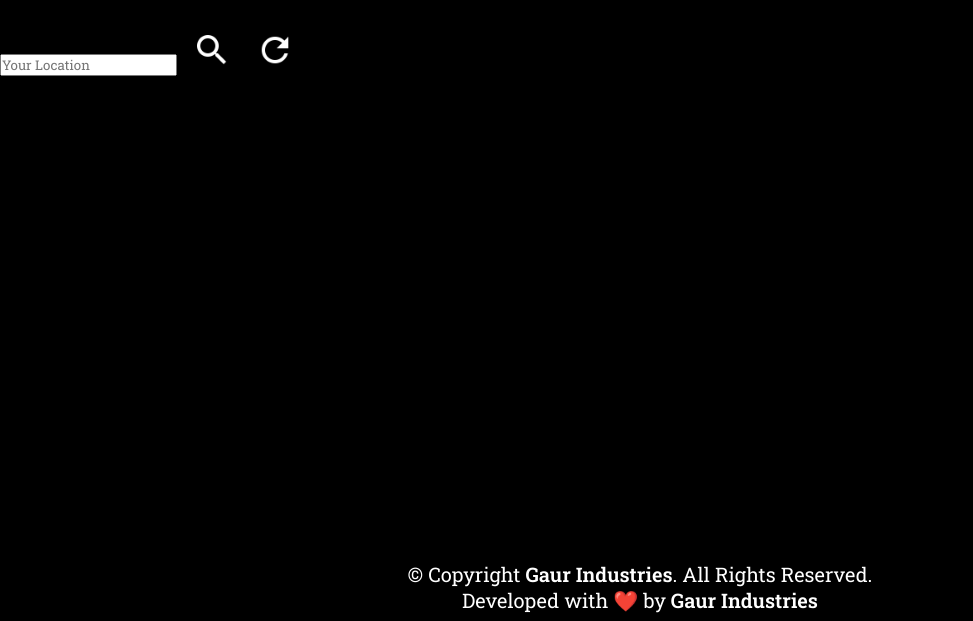
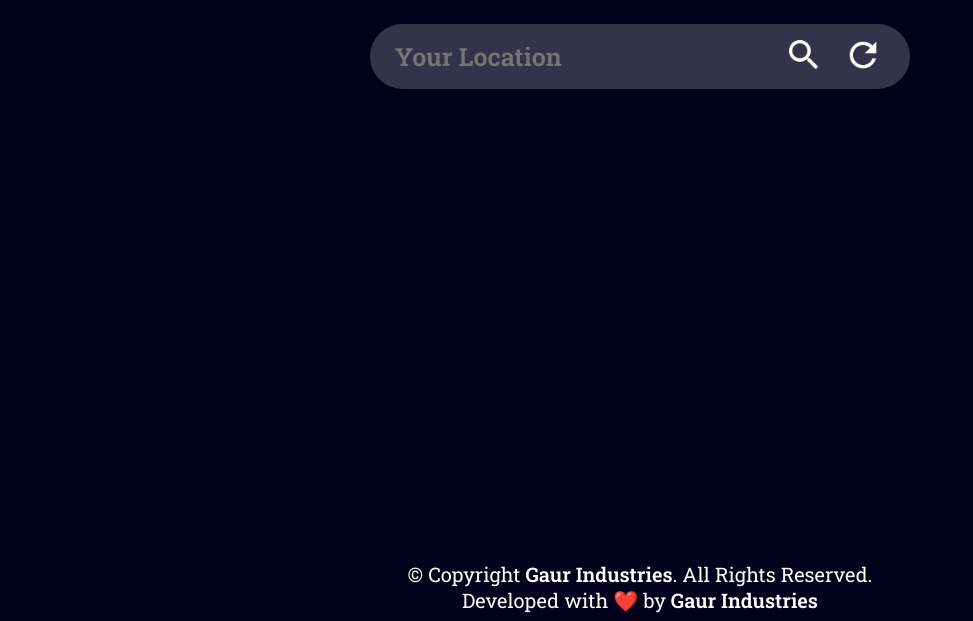
Before and after one commit to HarshAditya23/weatherapi, a plain HTML site: page index.html in a window 1280 px wide. Shown: the part 179-800 px from the top of the page, without its empty margins (0-973 px from the left). Drawn offline with Linux system fonts and the light colour scheme.

Commit message:
Add files via upload

```diff
--- a/assets/css/style.css
+++ b/assets/css/style.css
@@ -3,29 +3,19 @@
 * {
     margin: 0;
     padding: 0;
-    font-family: 'Roboto Slab', sans-serif;
+    box-sizing: content-box;
+    font-family: Roboto Slab, sans-serif;
 }
 
 body {
-    background-color: #000000;
+    background-color: #03001C;
 }
 
 h1 {
+    color: #FFFFFF;
     text-align: center;
     margin-top: 120px;
     margin-bottom: 40px;
-    color: #FFFFFF;
-}
-
-form {
-    display: flex;
-    max-width: 500px;
-    max-height: 45px;
-    width: 100%;
-    align-items: center;
-    background: rgba(255, 255, 255, 0.2);
-    border-radius: 60px;
-    padding: 10px 20px;
 }
 
 footer {
@@ -42,19 +32,14 @@ footer {
     height: 55px;
     width: 55px;
     background: transparent;
-    border-radius: 10px;
     border: none;
-    cursor: pointer;
-    position: relative;
 }
 
 #btn_2 {
     height: 55px;
     width: 55px;
     background: transparent;
-    border-radius: 10px;
     border: none;
-    position: relative;
 }
 
 #img_1 {
@@ -65,6 +50,39 @@ footer {
 #img_2 {
     height: 40px;
     width: 40px;
+}
+
+#input_city {
+    display: flex;
+    align-items: center;
+    justify-content: center;
+}
+
+#city {
+    display: flex;
+    max-width: 500px;
+    max-height: 45px;
+    width: 100%;
+    align-items: center;
+    background: rgba(255, 255, 255, 0.2);
+    border-radius: 60px;
+    padding: 10px 20px;
+}
+
+#name_city {
+    color: #EEB462;
+    background: transparent;
+    backdrop-filter: blur;
+    display: flex;
+    padding: 5px 5px;
+    height: 55px;
+    width: 200px;
+    font-weight: bold;
+    font-size: 25px;
+    border-radius: 10px;
+    border: 0;
+    outline: none;
+    flex: 1;
 }
 
 #output_weather {
@@ -81,25 +99,3 @@ footer {
     font-size: 25px;
     color: #138086;
 }
-
-.input_city{
-    display: flex;
-    align-items: center;
-    justify-content: center;
-}
-
-.cityInputClass {
-    display: flex;
-    padding: 5px 5px;
-    background: transparent;
-    height: 55px;
-    width: 200px;
-    color: #EEB462;
-    font-weight: bold;
-    font-size: 25px;
-    border-radius: 10px;
-    border: 0;
-    outline: none;
-    flex: 1;
-    backdrop-filter: blur;
-}
```
